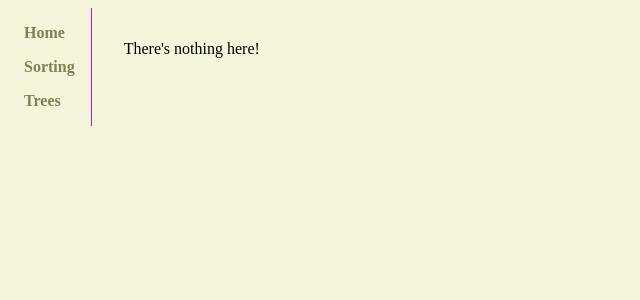
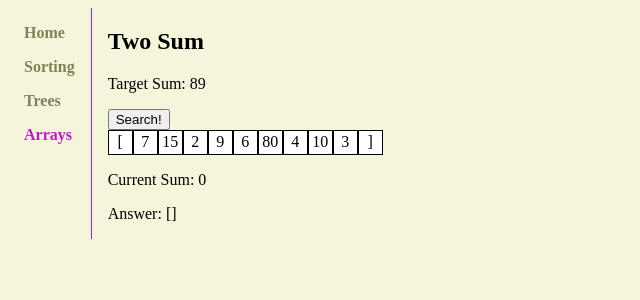
Before and after one commit to danielforkner/algovisualizer, a React (Create React App) app: page /arrays in a window 1280 px wide. Shown: the top 300 px of the page, without its empty margins (0-640 px from the left). Built offline with nearby package versions, Linux system fonts and the light colour scheme.

Commit message:
adding Arrays

```diff
--- a/src/app/App.jsx
+++ b/src/app/App.jsx
@@ -5,6 +5,7 @@ import Sidebar from '../features/Sidebar';
 import TreesMain from '../features/trees/TreesMain';
 import BinaryTree from '../features/trees/BinaryTree';
 import BinarySearchTree from '../features/trees/BinarySearchTree';
+import ArraysMain from '../features/arrays/ArraysMain';
 
 const App = () => {
   return (
@@ -28,6 +29,7 @@ const App = () => {
               }
             />
           </Route>
+          <Route path="arrays" element={<ArraysMain />} />
           <Route
             path="*"
             element={
--- /dev/null
+++ b/src/app/helpers.js
@@ -0,0 +1,3 @@
+export const wait = (milliseconds) => {
+  return new Promise((resolve) => setTimeout(resolve, milliseconds));
+};
--- a/src/features/Sidebar.jsx
+++ b/src/features/Sidebar.jsx
@@ -34,6 +34,12 @@ export default function Sidebar() {
       >
         Trees
       </NavLink>
+      <NavLink
+        to="arrays"
+        className={({ isActive }) => (isActive ? 'activeLink' : 'inactiveLink')}
+      >
+        Arrays
+      </NavLink>
       {/* </Drawer> */}
     </div>
   );
--- /dev/null
+++ b/src/features/arrays/ArraysMain.jsx
@@ -0,0 +1,5 @@
+import TwoSum from './TwoSum';
+
+export default function ArraysMain() {
+  return <TwoSum />;
+}
--- /dev/null
+++ b/src/features/arrays/TwoSum.jsx
@@ -0,0 +1,41 @@
+import { useState } from 'react';
+import { wait } from '../../app/helpers';
+import './styles/arrays.css';
+
+export default function TwoSum() {
+  const [searching, setSearching] = useState(false);
+  const [array, setArray] = useState([7, 15, 2, 9, 6, 80, 4, 10, 3]);
+  const [left, setLeft] = useState(-1);
+  const [right, setRight] = useState(-1);
+  const [answer, setAnswer] = useState('[]');
+  const [currentSum, setCurrentSum] = useState('0');
+  const search = async () => {
+    setLeft(0);
+    setRight(array.length - 1);
+    setArray([...array]);
+    await wait(500);
+    while (left < right) {}
+  };
+  return (
+    <div>
+      <h2>Two Sum</h2>
+      <p>Target Sum: 89</p>
+      <button onClick={search}>Search!</button>
+      <div className="grid-container">
+        <div className="cell">[</div>
+        {array.map((cell, i) => {
+          if (i === left) {
+            return <div className="cell left">{cell}</div>;
+          }
+          if (i === right) {
+            return <div className="cell right">{cell}</div>;
+          }
+          return <div className="cell">{cell}</div>;
+        })}
+        <div className="cell">]</div>
+      </div>
+      <p>{`Current Sum: ${currentSum}`}</p>
+      <p>{`Answer: ${answer}`}</p>
+    </div>
+  );
+}
--- /dev/null
+++ b/src/features/arrays/styles/arrays.css
@@ -0,0 +1,5 @@
+.left {
+    background-color: lightgreen;
+} .right {
+    background-color: pink;
+}
```
